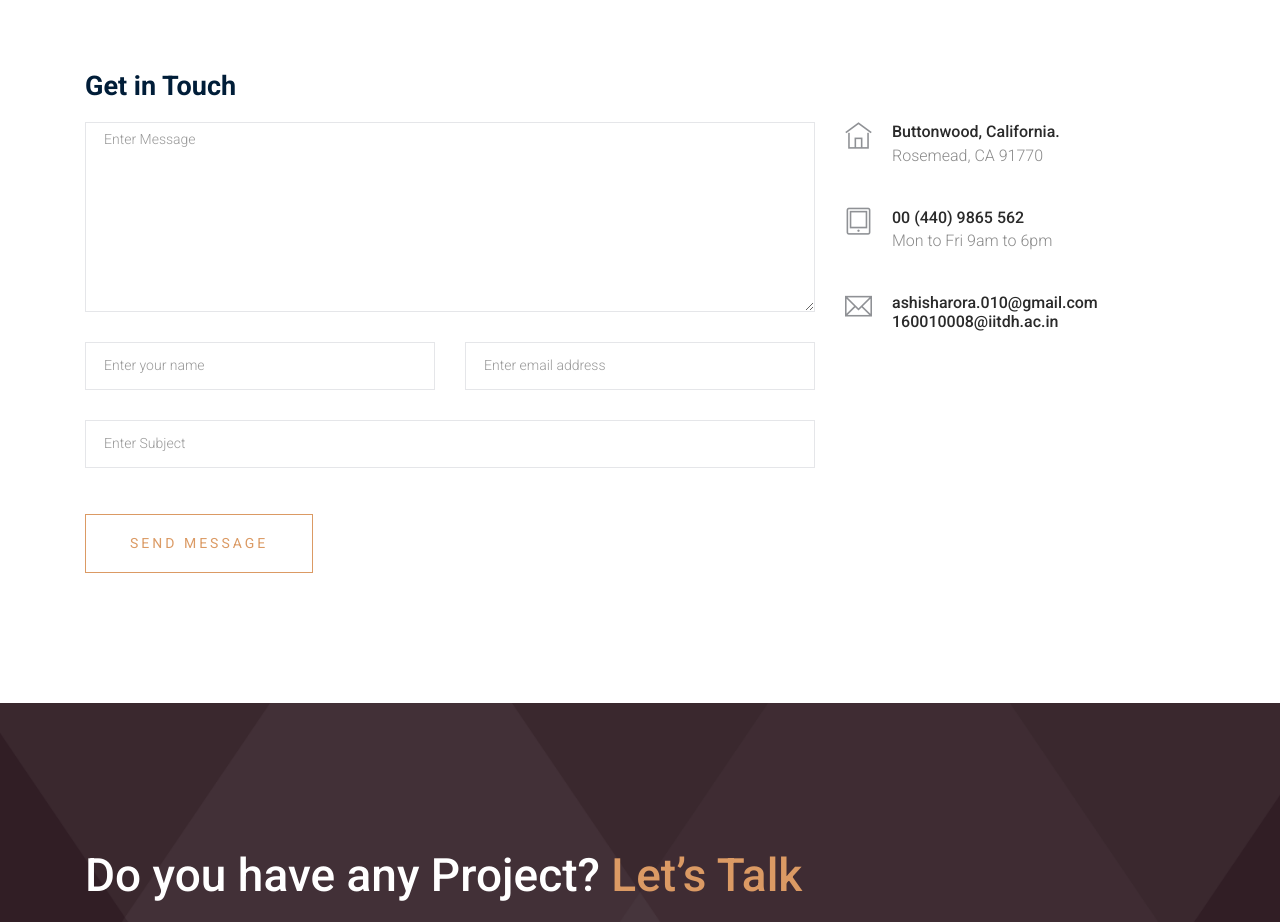
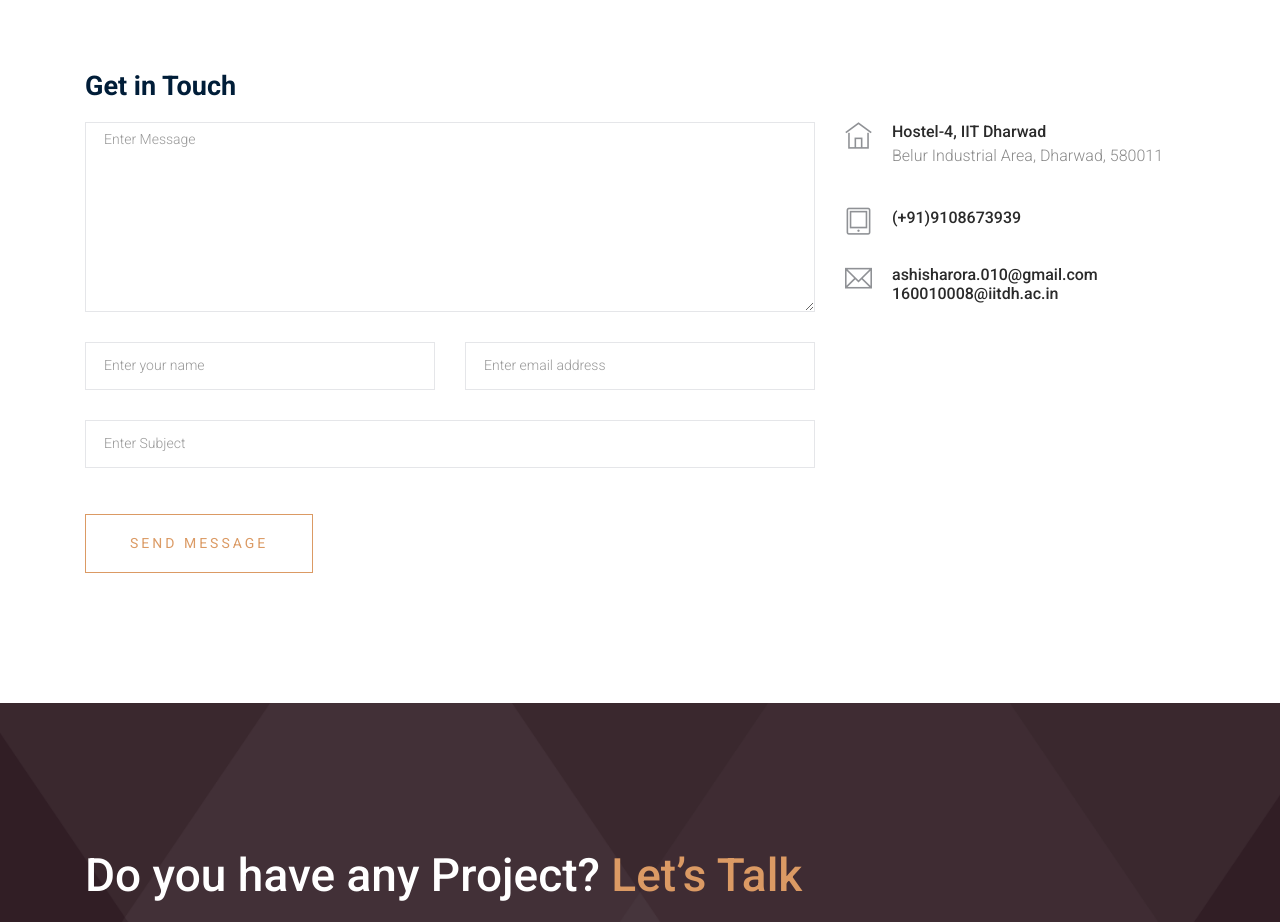
Before and after one commit to ashisharora010/ashisharora010.github.io, a plain HTML site: page contact.html in a window 1280 px wide. Shown: the part 1105-2027 px from the top of the page. Drawn offline with Linux system fonts and the light colour scheme; some packages are replaced by stand-ins of ours; files that its build step writes are made by us from their sources.

Commit message:
Initial commit

```diff
--- a/contact.html
+++ b/contact.html
@@ -173,15 +173,14 @@
           <div class="media contact-info">
             <span class="contact-info__icon"><i class="ti-home"></i></span>
             <div class="media-body">
-              <h3>Buttonwood, California.</h3>
-              <p>Rosemead, CA 91770</p>
+              <h3>Hostel-4, IIT Dharwad</h3>
+              <p>Belur Industrial Area, Dharwad, 580011</p>
             </div>
           </div>
           <div class="media contact-info">
             <span class="contact-info__icon"><i class="ti-tablet"></i></span>
             <div class="media-body">
-              <h3>00 (440) 9865 562</h3>
-              <p>Mon to Fri 9am to 6pm</p>
+              <h3>(+91)9108673939</h3>
             </div>
           </div>
           <div class="media contact-info">
```
Also changed, not shown: index.html (+2 -2 lines).
